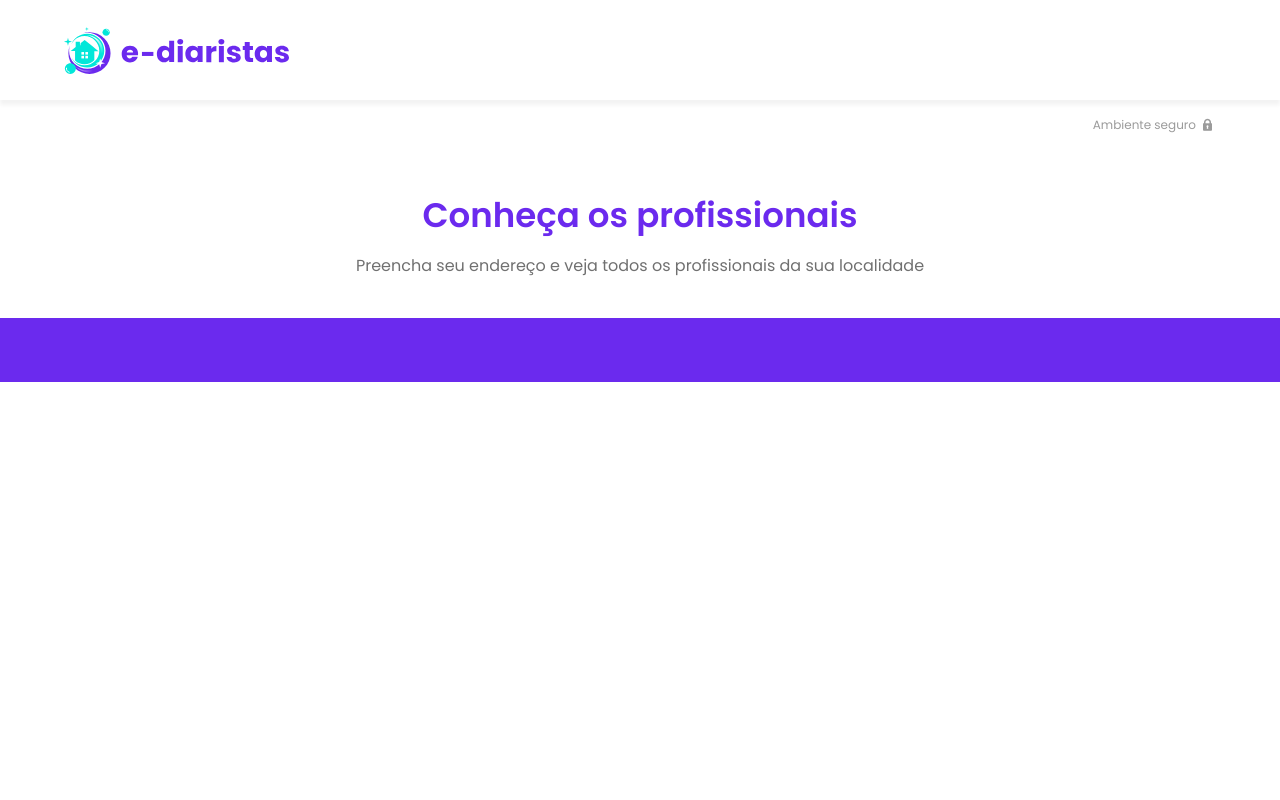
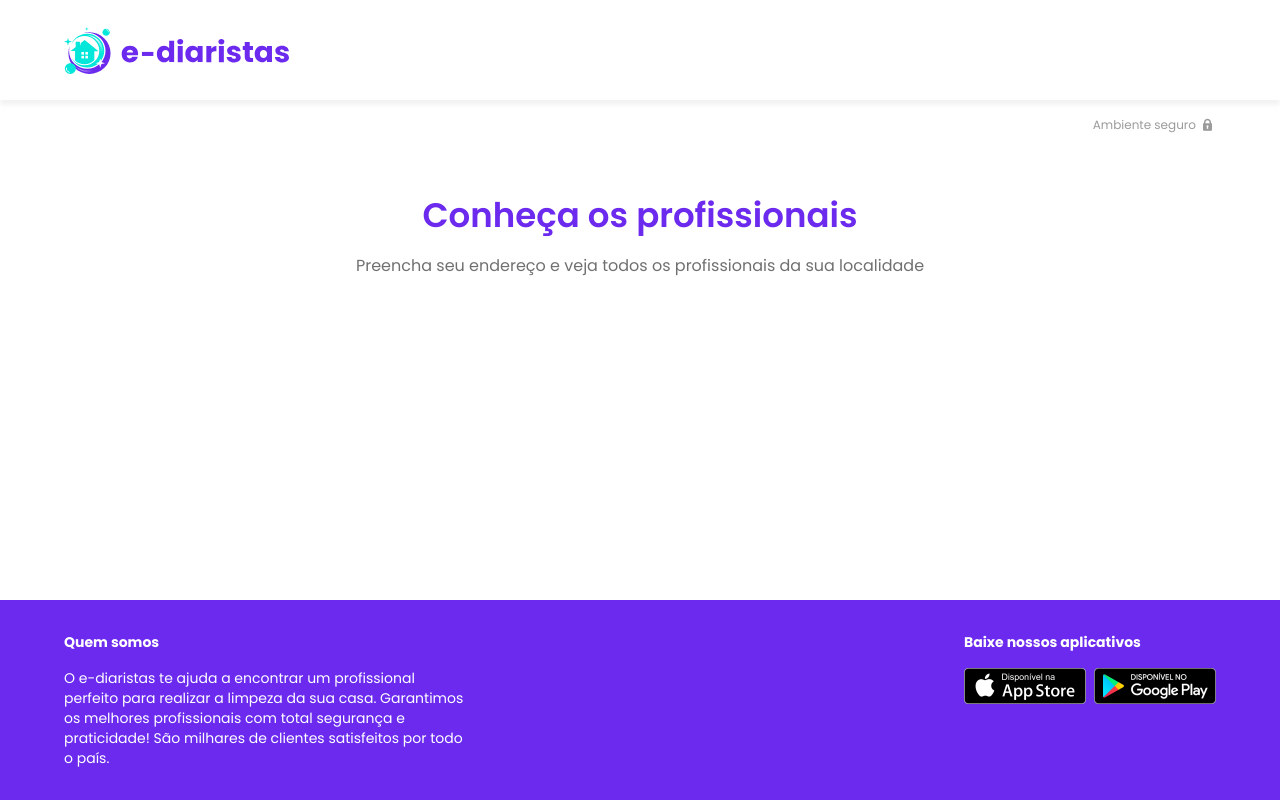
Before and after one commit to LucasCondeFerreira/e-diaristas, a Next.js app: page / in a window 1280 px wide. Built offline with nearby package versions, Linux system fonts and the light colour scheme.

Commit message:
Finalizando elemento de rodape e posicionamento

```diff
--- a/src/pages/_app.tsx
+++ b/src/pages/_app.tsx
@@ -5,6 +5,7 @@
 import Head from 'next/head'
 import Header from 'ui/components/surfaces/Header/Header'
 import Footer from 'ui/components/surfaces/Footer/Footer'
+import { AppContainer } from 'ui/styles/pages/_app.style'
 
 function MyApp({ Component, pageProps }: AppProps) {
   return (
@@ -27,9 +28,11 @@
         />
       </Head>
       <ThemeProvider theme={theme}>
-        <Header />
-        <Component {...pageProps} />
-        <Footer />
+        <AppContainer>
+          <Header />
+          <Component {...pageProps} />
+          <Footer />
+        </AppContainer>
       </ThemeProvider>
     </>
   )
--- a/src/ui/components/surfaces/Footer/Footer.style.tsx
+++ b/src/ui/components/surfaces/Footer/Footer.style.tsx
@@ -5,11 +5,32 @@
   background-color: ${({ theme }) => theme.palette.primary.main};
   color: ${({ theme }) => theme.palette.primary.contrastText};
   padding: ${({ theme }) => theme.spacing(4)} 0;
+  margin-top: auto;
 `
-export const FooterContainer = styled(Container)``
+export const FooterContainer = styled(Container)`
+  display: flex;
+  justify-content: space-between;
+  gap: ${({ theme }) => theme.spacing(2)};
+  flex-wrap: wrap;
+
+  ${({ theme }) => theme.breakpoints.down('md')} {
+    gap: ${({ theme }) => theme.spacing(5)};
+  }
+`
 
 export const FooterTitle = styled(props => (
   <Typography component={'h2'} variant={'body2'} {...props} />
 ))`
   font-weight: bold;
 `
+
+export const AppList = styled('ul')`
+  display: flex;
+  list-style-type: none;
+  padding: 0;
+  gap: ${({ theme }) => theme.spacing()};
+
+  img {
+    width: 122px;
+  }
+`
--- a/src/ui/components/surfaces/Footer/Footer.tsx
+++ b/src/ui/components/surfaces/Footer/Footer.tsx
@@ -1,10 +1,42 @@
+import { Typography, Box } from '@mui/material'
 import React from 'react'
-import { FooterStyled, FooterContainer } from './Footer.style'
+import {
+  FooterStyled,
+  FooterContainer,
+  FooterTitle,
+  AppList
+} from './Footer.style'
 
 const Footer = () => {
   return (
     <FooterStyled>
-      <FooterContainer></FooterContainer>
+      <FooterContainer>
+        <Box sx={{ maxWidth: '400px' }}>
+          <FooterTitle>Quem somos</FooterTitle>
+          <Typography variant={'body2'} sx={{ mt: 2 }}>
+            O e-diaristas te ajuda a encontrar um profissional perfeito para
+            realizar a limpeza da sua casa. Garantimos os melhores profissionais
+            com total segurança e praticidade! São milhares de clientes
+            satisfeitos por todo o país.
+          </Typography>
+        </Box>
+
+        <div>
+          <FooterTitle>Baixe nossos aplicativos</FooterTitle>
+          <AppList>
+            <li>
+              <a href={'/'} target={'_blank'} rel={'noopener noreferrer'}>
+                <img src={'/img/logos/app-store.png'} alt={'App Store'} />
+              </a>
+            </li>
+            <li>
+              <a href={'/'} target={'_blank'} rel={'noopener noreferrer'}>
+                <img src={'/img/logos/google-play.png'} alt={'Google Play'} />
+              </a>
+            </li>
+          </AppList>
+        </div>
+      </FooterContainer>
     </FooterStyled>
   )
 }
--- /dev/null
+++ b/src/ui/styles/pages/_app.style.tsx
@@ -0,0 +1,7 @@
+import { styled } from '@mui/material/styles'
+
+export const AppContainer = styled('div')`
+  display: flex;
+  flex-direction: column;
+  min-height: 100vh;
+`
```
Also changed, not shown: src/ui/styles/pages/index.style.tsx (added).
